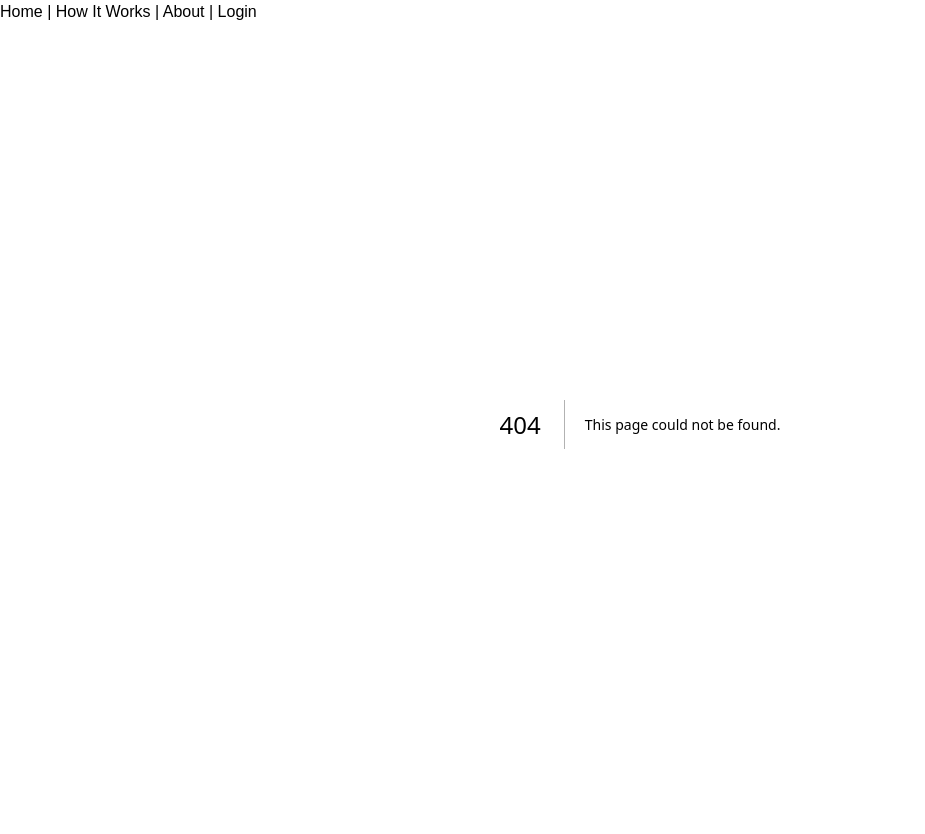
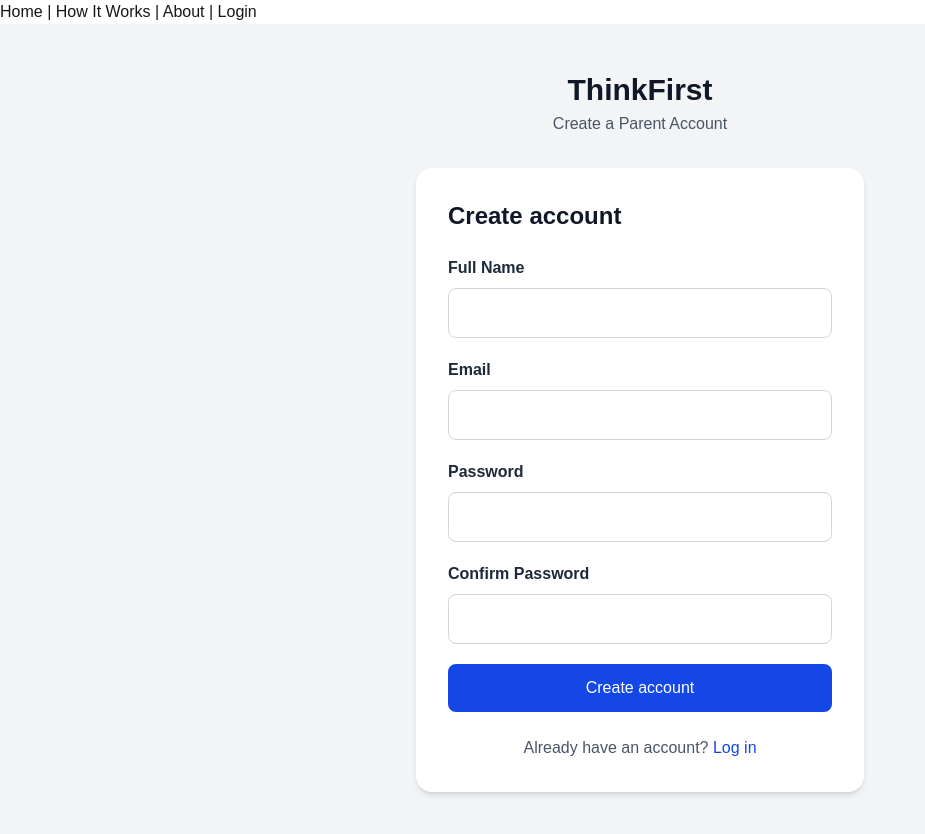
Before and after one commit to ProBracket/Capstone_Project, a Next.js app: page /signup in a window 1280 px wide. Before the commit this address had no page. Shown: the top 834 px of the page, without its empty margins (0-925 px from the left). Built offline with nearby package versions, Linux system fonts and the light colour scheme; no server answers.

Commit message:
Add create account page
New page at /signup where parents make an account with their name, email and password. Shows a message if something is wrong, like passwords not matching.

```diff
--- /dev/null
+++ b/app/signup/page.tsx
@@ -0,0 +1,254 @@
+/** Create account page (/signup).
+ * Parents type their name, email and password and press "Create account".
+ * - Account made and logged in → go to the Parent Profile page (/parentview).
+ * - Supabase needs the email confirmed first → show a green
+ *   "check your email" message.
+ * - Something wrong (email used, short password) → show a red message.
+ * Same look as the login page.
+ */
+// "use client" = runs in the browser
+// (needed for useState and the form)
+"use client";
+
+import { useState } from "react";
+import Link from "next/link";
+import { useRouter } from "next/navigation";
+import { signUpWithEmail } from "@/lib/auth";
+
+export default function SignUpPage() {
+  // tool to go to another page in code
+  const router = useRouter();
+
+  // ----- STATE = the page's memory -----
+  // what's typed in each box (starts empty)
+  const [fullName, setFullName] = useState("");
+  const [email, setEmail] = useState("");
+  const [password, setPassword] = useState("");
+  const [confirm, setConfirm] = useState("");
+
+  // red message ("" = no box shown)
+  const [error, setError] = useState("");
+
+  // green message ("" = no box shown)
+  const [message, setMessage] = useState("");
+
+  // waiting for Supabase?
+  // false = clickable, true = locked
+  const [loading, setLoading] = useState(false);
+
+  // ----- MAIN LOGIC -----
+  // runs when you click "Create account"
+  // or press Enter
+  async function handleSignUp(
+    e: React.FormEvent<HTMLFormElement>
+  ) {
+    // stop the page from reloading
+    e.preventDefault();
+
+    // clear old messages
+    setError("");
+    setMessage("");
+
+    // all boxes filled in?
+    if (!fullName.trim() || !email.trim() || !password) {
+      setError("Please fill in all the boxes.");
+      return;
+    }
+
+    // Supabase needs at least 6 characters
+    if (password.length < 6) {
+      setError("Password must be at least 6 characters.");
+      return;
+    }
+
+    // both passwords must match
+    if (password !== confirm) {
+      setError("Passwords do not match.");
+      return;
+    }
+
+    // button → "Creating account..." (locked)
+    setLoading(true);
+
+    // ★ CALLS auth.ts ★
+    // ask Supabase to make the account
+    const { data, error } = await signUpWithEmail(
+      fullName,
+      email,
+      password
+    );
+
+    // Supabase answered → button unlocked
+    setLoading(false);
+
+    // Supabase said no (bad email, etc.)
+    if (error) {
+      setError(error.message);
+      return;
+    }
+
+    // email already has an account
+    // (Supabase gives back a user with
+    // no identities instead of an error)
+    if (data.user && data.user.identities?.length === 0) {
+      setError("An account with this email already exists.");
+      return;
+    }
+
+    // logged in straight away
+    // → go to Parent Profile
+    if (data.session) {
+      router.push("/parentview");
+      return;
+    }
+
+    // email confirmation is turned on in
+    // Supabase → they must click the link first
+    setMessage(
+      "Account created! Check your email to confirm it, then log in."
+    );
+  }
+
+  // ----- WHAT THE USER SEES -----
+  // same layout and colours as the login page
+  return (
+    <main className="min-h-screen bg-gray-100 px-4 py-12">
+      <div className="mx-auto max-w-md">
+        {/* top title */}
+        <header className="mb-8 text-center">
+          <h1 className="text-3xl font-bold text-gray-900">
+            ThinkFirst
+          </h1>
+          <p className="mt-1 text-gray-600">
+            Create a Parent Account
+          </p>
+        </header>
+
+        {/* white card */}
+        <section className="rounded-2xl bg-white p-6 shadow-md sm:p-8">
+          <h2 className="mb-6 text-2xl font-bold text-gray-900">
+            Create account
+          </h2>
+
+          {/* red box: only shows when there's an error */}
+          {error && (
+            <p
+              role="alert"
+              className="mb-5 rounded-lg bg-red-50 p-3 text-red-700"
+            >
+              {error}
+            </p>
+          )}
+
+          {/* green box: only shows after success */}
+          {message && (
+            <p
+              role="status"
+              className="mb-5 rounded-lg bg-green-50 p-3 text-green-700"
+            >
+              {message}
+            </p>
+          )}
+
+          {/* form: runs handleSignUp on click or Enter */}
+          <form onSubmit={handleSignUp} className="space-y-5">
+            {/* full name box */}
+            <div>
+              <label
+                htmlFor="fullName"
+                className="mb-2 block font-semibold text-gray-800"
+              >
+                Full Name
+              </label>
+              <input
+                id="fullName"
+                type="text"
+                autoComplete="name"
+                value={fullName}
+                onChange={(e) => setFullName(e.target.value)}
+                maxLength={100}
+                className="w-full rounded-lg border border-gray-300 p-3 text-gray-900 focus:border-blue-600 focus:outline-none"
+              />
+            </div>
+
+            {/* email box */}
+            <div>
+              <label
+                htmlFor="email"
+                className="mb-2 block font-semibold text-gray-800"
+              >
+                Email
+              </label>
+              <input
+                id="email"
+                type="email"
+                autoComplete="email"
+                value={email}
+                onChange={(e) => setEmail(e.target.value)}
+                className="w-full rounded-lg border border-gray-300 p-3 text-gray-900 focus:border-blue-600 focus:outline-none"
+              />
+            </div>
+
+            {/* password box */}
+            <div>
+              <label
+                htmlFor="password"
+                className="mb-2 block font-semibold text-gray-800"
+              >
+                Password
+              </label>
+              <input
+                id="password"
+                // hides the characters as you type
+                type="password"
+                // tells the browser this is a NEW password
+                autoComplete="new-password"
+                value={password}
+                onChange={(e) => setPassword(e.target.value)}
+                className="w-full rounded-lg border border-gray-300 p-3 text-gray-900 focus:border-blue-600 focus:outline-none"
+              />
+            </div>
+
+            {/* confirm password box */}
+            <div>
+              <label
+                htmlFor="confirm"
+                className="mb-2 block font-semibold text-gray-800"
+              >
+                Confirm Password
+              </label>
+              <input
+                id="confirm"
+                type="password"
+                autoComplete="new-password"
+                value={confirm}
+                onChange={(e) => setConfirm(e.target.value)}
+                className="w-full rounded-lg border border-gray-300 p-3 text-gray-900 focus:border-blue-600 focus:outline-none"
+              />
+            </div>
+
+            {/* button: locked while waiting */}
+            <button
+              type="submit"
+              disabled={loading}
+              className="w-full rounded-lg bg-blue-700 px-5 py-3 font-medium text-white hover:bg-blue-800 disabled:opacity-50"
+            >
+              {loading ? "Creating account..." : "Create account"}
+            </button>
+          </form>
+
+          {/* link back to the login page */}
+          <p className="mt-6 text-center text-gray-600">
+            Already have an account?{" "}
+            <Link
+              href="/login"
+              className="font-medium text-blue-700 hover:underline"
+            >
+              Log in
+            </Link>
+          </p>
+        </section>
+      </div>
+    </main>
+  );
+}
```
